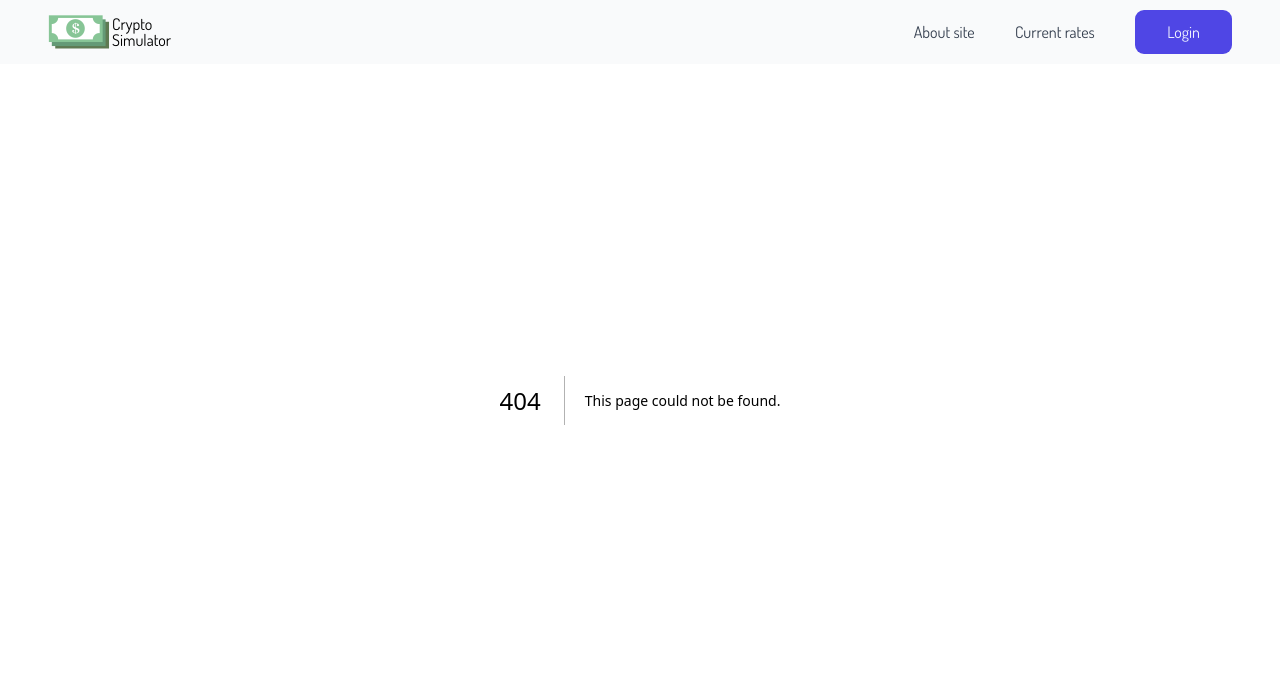
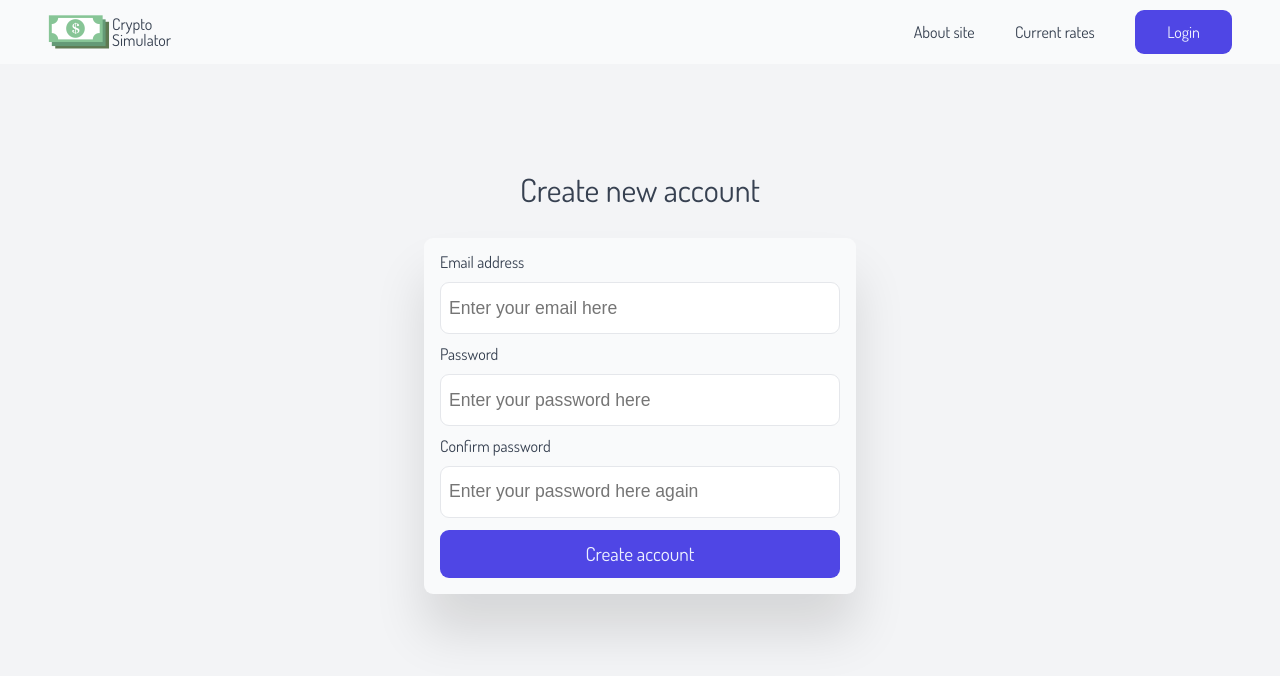
Before and after one commit to helo1313/crypto-simulator, a Next.js app: page /signup in a window 1280 px wide. Before the commit this address had no page. Shown: the top 676 px of the page. Built offline with nearby package versions, Linux system fonts and the light colour scheme; no server answers.

Commit message:
added stuf

```diff
--- a/package.json
+++ b/package.json
@@ -9,9 +9,11 @@
     "lint": "next lint"
   },
   "dependencies": {
+    "firebase": "^10.7.1",
     "next": "14.0.4",
     "react": "^18",
     "react-dom": "^18",
+    "react-firebase-hooks": "^5.1.1",
     "sass": "^1.69.5"
   },
   "devDependencies": {
--- a/src/components/ui/input/Input.tsx
+++ b/src/components/ui/input/Input.tsx
@@ -3,6 +3,7 @@ import classes from "./input.module.scss";
 
 interface InputProps {
   name: string;
+  type: "text" | "password";
   label: string;
   placeholder: string;
   value: string;
@@ -18,6 +19,7 @@ const Input: React.FC<InputProps> = (props) => {
       </label>
       <input
         value={props.value}
+        type={props.type}
         name={props.name}
         placeholder={props.placeholder}
         onChange={(event: React.ChangeEvent<HTMLInputElement>) =>
--- /dev/null
+++ b/src/firebase/config.ts
@@ -0,0 +1,17 @@
+import { getApp, getApps, initializeApp } from "firebase/app";
+import { getAuth } from "firebase/auth";
+
+const firebaseConfig = {
+  apiKey: process.env.NEXT_PUBLIC_FIREBASE_API_KEY,
+  authDomain: process.env.NEXT_PUBLIC_FIREBASE_AUTH_DOMAIN,
+  projectId: process.env.NEXT_PUBLIC_FIREBASE_PROJECT_ID,
+  storageBucket: process.env.NEXT_PUBLIC_FIREBASE_STORAGE_BUCKET,
+  messagingSenderId: process.env.NEXT_PUBLIC_FIREBASE_MESSAGING_SENDER_ID,
+  appId: process.env.NEXT_PUBLIC_FIREBASE_APP_ID,
+};
+
+const app = !getApps().length ? initializeApp(firebaseConfig) : getApp();
+
+const auth = getAuth(app);
+
+export { app, auth };
--- a/src/pages/_app.tsx
+++ b/src/pages/_app.tsx
@@ -1,4 +1,4 @@
-import Layout from "@/components/layout";
+import Layout from "@/components/Layout";
 
 import "../styles/app.scss";
 
--- a/src/pages/index.tsx
+++ b/src/pages/index.tsx
@@ -7,7 +7,7 @@ import { useRouter } from "next/router";
 import {
   ABOUT_ROUTE,
   LOGIN_ROUTE,
-  SIGN_IN_ROUTE,
+  SIGN_UP_ROUTE,
 } from "@/utils/constants/routes";
 
 const inter = Inter({ subsets: ["latin"] });
@@ -23,12 +23,12 @@ export default function Home() {
         <div className={classes.buttonContainer}>
           <Button
             onClick={() => {
-              router.push(SIGN_IN_ROUTE);
+              router.push(SIGN_UP_ROUTE);
             }}
             type="primary"
           >
             {" "}
-            Sign In
+            Sign Up
           </Button>
           <Button
             onClick={() => {
--- a/src/pages/signin.tsx
+++ b/src/pages/signup.tsx
@@ -1,6 +1,11 @@
 import { useState } from "react";
-import classes from "../styles/Pages/signin.module.scss";
+
+import { useCreateUserWithEmailAndPassword } from "react-firebase-hooks/auth";
+import { auth } from "@/firebase/config";
+
 import Input from "@/components/ui/input/Input";
+
+import classes from "../styles/Pages/signup.module.scss";
 
 export default function SignIn() {
   const [email, setEmail] = useState("");
@@ -10,12 +15,28 @@ export default function SignIn() {
   const [passwordError, setPasswordError] = useState("");
   const [confirmPasswordError, setConfirmPasswordError] = useState("");
 
+  const [createUserWithEmailAndPassword] =
+    useCreateUserWithEmailAndPassword(auth);
+
+  const handleSignUp = async (event: React.SyntheticEvent<HTMLFormElement>) => {
+    try {
+      event.preventDefault();
+
+      const res = await createUserWithEmailAndPassword(email, password);
+      console.log("odpowiedz: " + res);
+    } catch (error) {
+      console.log("UWAGA ERROR");
+      console.log(error);
+    }
+  };
+
   return (
-    <div className={classes.signIn}>
+    <div className={classes.signUp}>
       <h2>Create new account</h2>
-      <form className={classes.form}>
+      <form className={classes.form} onSubmit={handleSignUp}>
         <Input
           name="email"
+          type="text"
           label="Email address"
           placeholder="Enter your email here"
           value={email}
@@ -25,6 +46,7 @@ export default function SignIn() {
 
         <Input
           name="password"
+          type="password"
           label="Password"
           placeholder="Enter your password here"
           value={password}
@@ -34,6 +56,7 @@ export default function SignIn() {
 
         <Input
           name="confirm password"
+          type="password"
           label="Confirm password"
           placeholder="Enter your password here again"
           value={confirmPassword}
--- a/src/styles/Pages/signin.module.scss
+++ b/src/styles/Pages/signup.module.scss
@@ -1,4 +1,4 @@
-.signIn {
+.signUp {
   height: 100dvh;
   display: flex;
   flex-direction: column;
--- a/src/utils/constants/routes.ts
+++ b/src/utils/constants/routes.ts
@@ -1,6 +1,6 @@
 // page routes
 export const LOGIN_ROUTE = "/login";
-export const SIGN_IN_ROUTE = "/signin";
+export const SIGN_UP_ROUTE = "/signup";
 export const ABOUT_ROUTE = "/about";
 export const DASHBOARD_ROUTE = "/dashboard";
 
```
Also changed, not shown: src/pages/login.tsx (+19 -1 lines), 1 other file (tests, documents, lock files or other folders).
